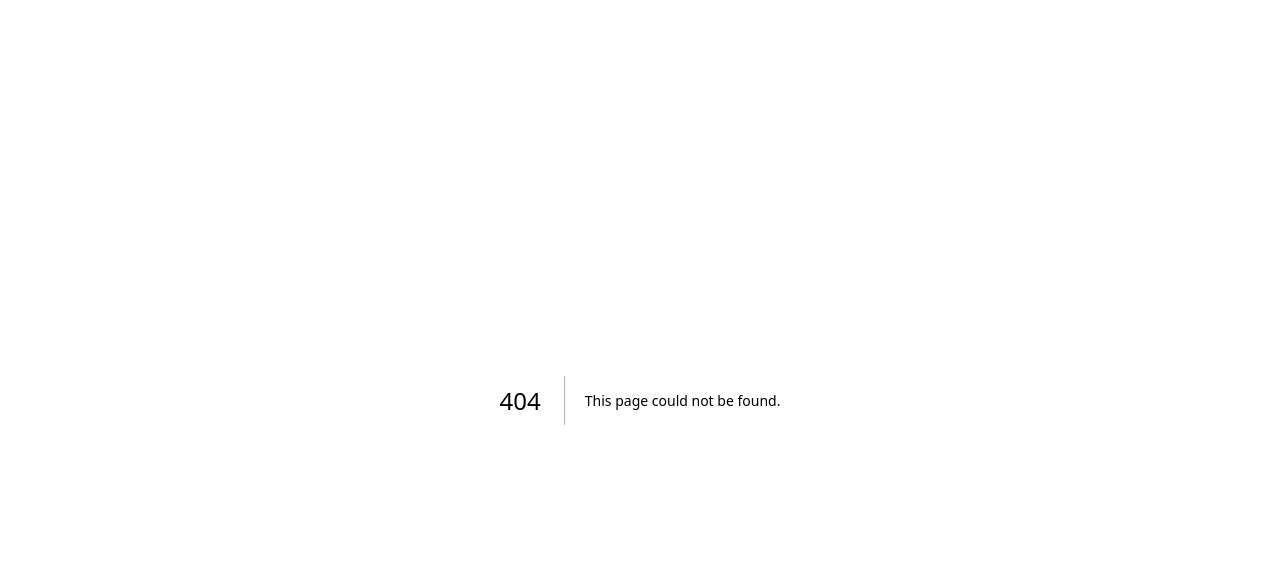
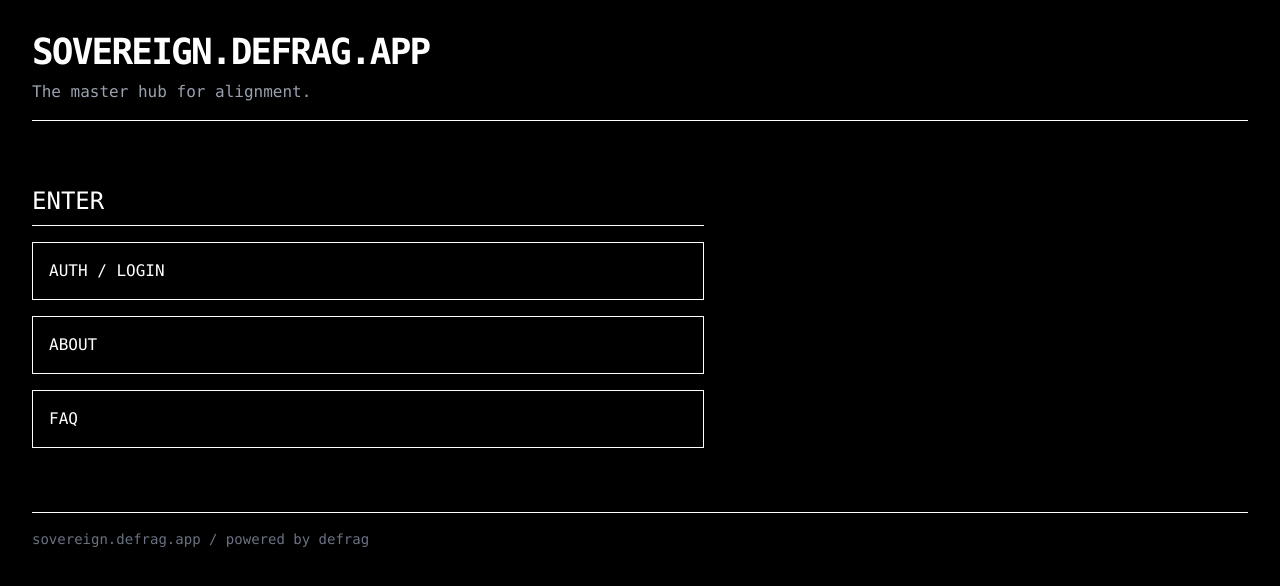
Before and after one commit to defragapp/SOVV, a Next.js app in the folder apps/web/: page /hub in a window 1280 px wide. Before the commit this address had no page. Shown: the top 586 px of the page. Built offline with nearby package versions, Linux system fonts and the light colour scheme.

Commit message:
feat: host routing, monochrome theme, hub/tool structure

```diff
--- /dev/null
+++ b/apps/web/app/hub/page.tsx
@@ -0,0 +1,29 @@
+export default function HubLanding() {
+  return (
+    <main className="min-h-screen bg-black text-white p-8">
+      <header className="mb-16 border-b border-white pb-4">
+        <h1 className="text-4xl font-bold tracking-tighter">SOVEREIGN.DEFRAG.APP</h1>
+        <p className="text-gray-400 mt-2">The master hub for alignment.</p>
+      </header>
+
+      <section className="max-w-2xl">
+        <h2 className="text-2xl mb-4 border-b border-white pb-2">ENTER</h2>
+        <div className="space-y-4">
+          <a href="/auth" className="block border border-white p-4 hover:bg-white hover:text-black transition-colors">
+            AUTH / LOGIN
+          </a>
+          <a href="/about" className="block border border-white p-4 hover:bg-white hover:text-black transition-colors">
+            ABOUT
+          </a>
+          <a href="/faq" className="block border border-white p-4 hover:bg-white hover:text-black transition-colors">
+            FAQ
+          </a>
+        </div>
+      </section>
+
+      <footer className="mt-16 pt-4 border-t border-white text-gray-500 text-sm">
+        sovereign.defrag.app / powered by defrag
+      </footer>
+    </main>
+  )
+}
```
